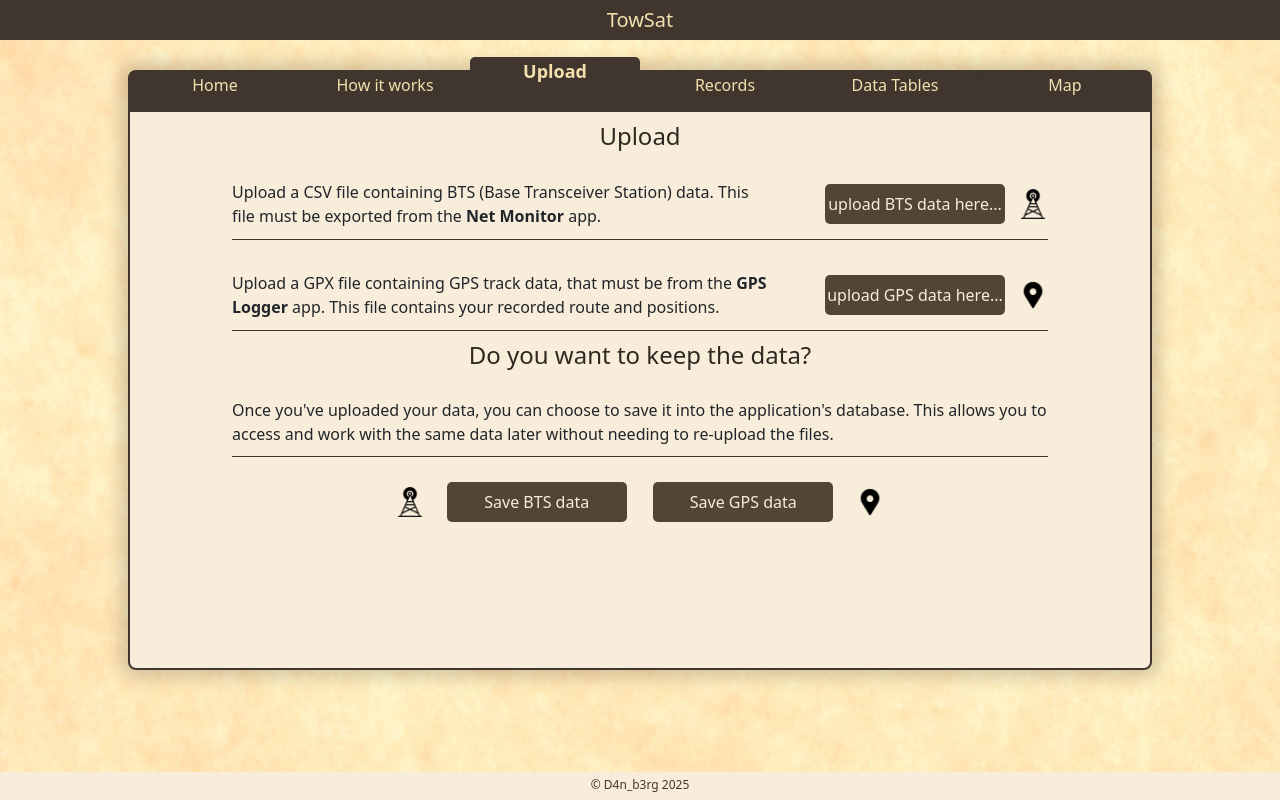
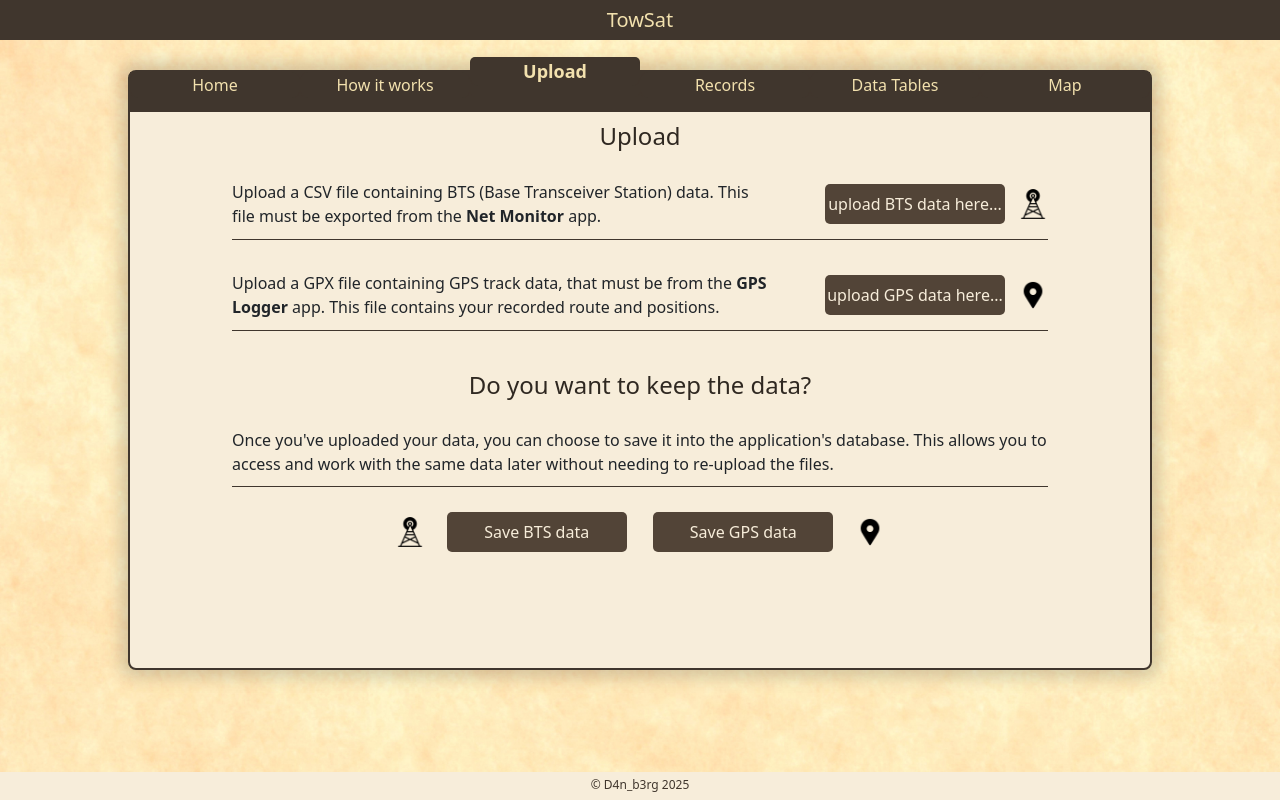
Before and after one commit to DanRosenbergr/TowSat, a React (Vite) app: page /upload in a window 1280 px wide. Built offline with nearby package versions, Linux system fonts and the light colour scheme.

Commit message:
styles update

```diff
--- a/src/components/Upload.jsx
+++ b/src/components/Upload.jsx
@@ -189,7 +189,9 @@ function Upload({ btsDataFunc, gpsDataFunc, btsData, gpsData }) {
           </div>
           <img src="/pin-mark.png" alt="gps icon" className="infoIcon ms-2" />
         </div>
-        <h4>Do you want to keep the data?</h4>
+        <div className="titleText">
+          <h4>Do you want to keep the data?</h4>
+        </div>
         <div className="uploadWindow">
             <p>
             Once you've uploaded your data, you can choose to save it into the application's database.
--- a/src/scss/Upload.css
+++ b/src/scss/Upload.css
@@ -15,3 +15,7 @@
 .UploadButton{
     margin-left: 50px;
 }
+.titleText{
+    margin-top: 30px;
+    margin-bottom: 0;
+}
```
